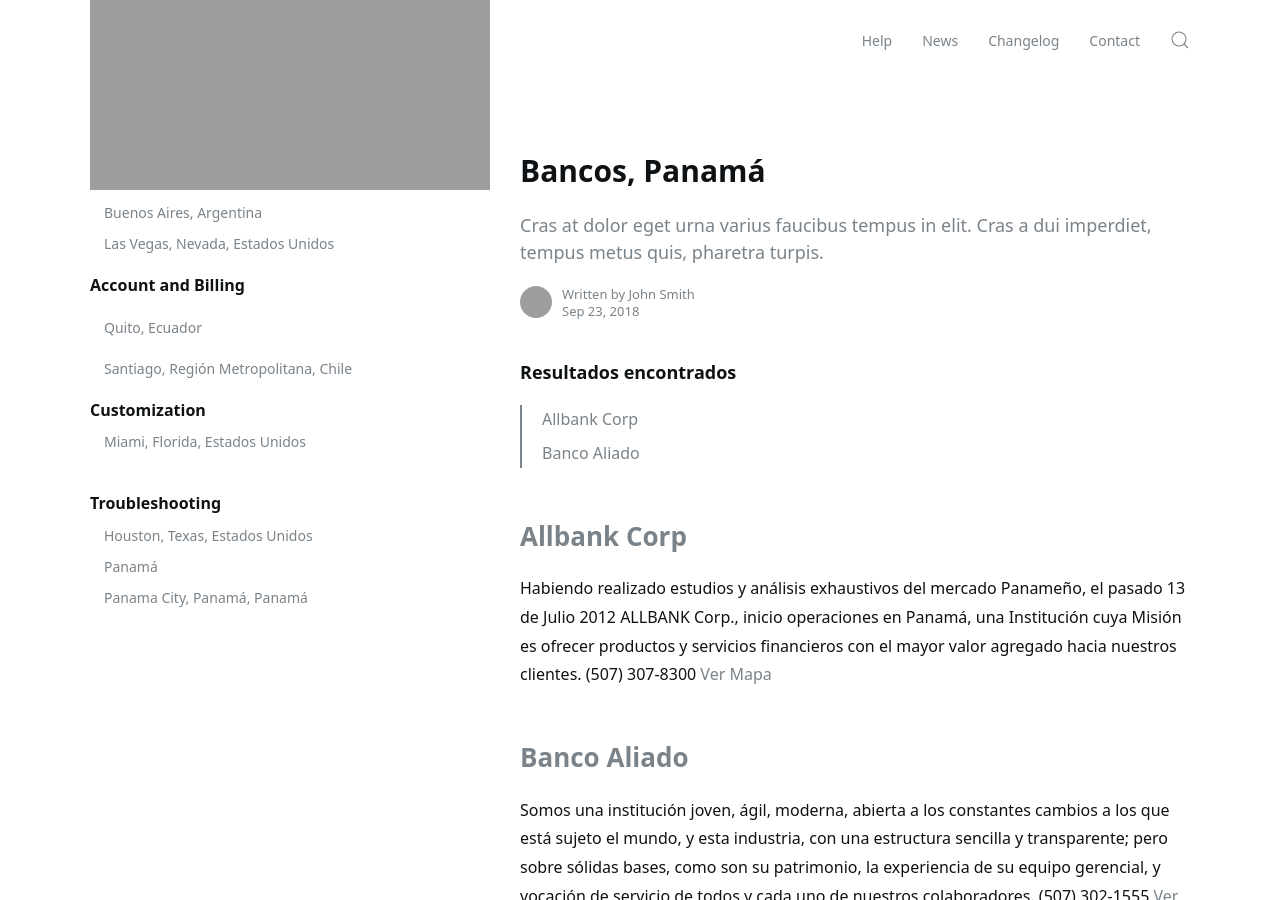
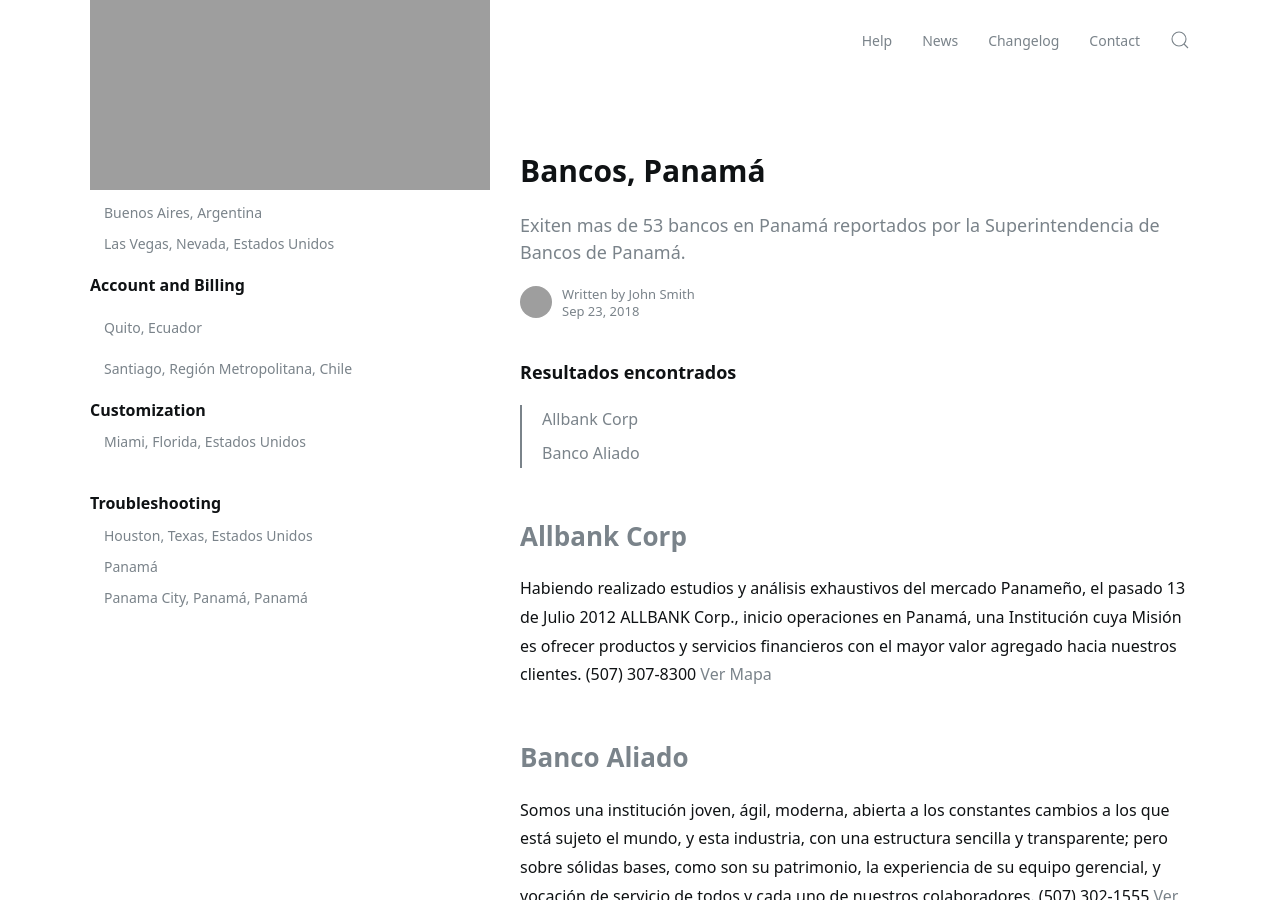
Before and after one commit to jelmii/jelmii.github.io, a Jekyll site: the page built from _docs/quickstart.md, in a window 1280 px wide and 900 px high. Built offline with Jekyll 4.4.1, drawn with Linux system fonts in a browser that asks for light colours; grey boxes are pictures that could not be loaded.

Commit message:
Update quickstart.md

```diff
--- a/_docs/quickstart.md
+++ b/_docs/quickstart.md
@@ -1,7 +1,7 @@
 ---
 layout: doc
 title: Bancos, Panamá
-subtitle: Cras at dolor eget urna varius faucibus tempus in elit. Cras a dui imperdiet, tempus metus quis, pharetra turpis.
+subtitle: Exiten mas de 53 bancos en Panamá reportados por la Superintendencia de Bancos de Panamá.
 author:
 tags: featured
 ---
```
